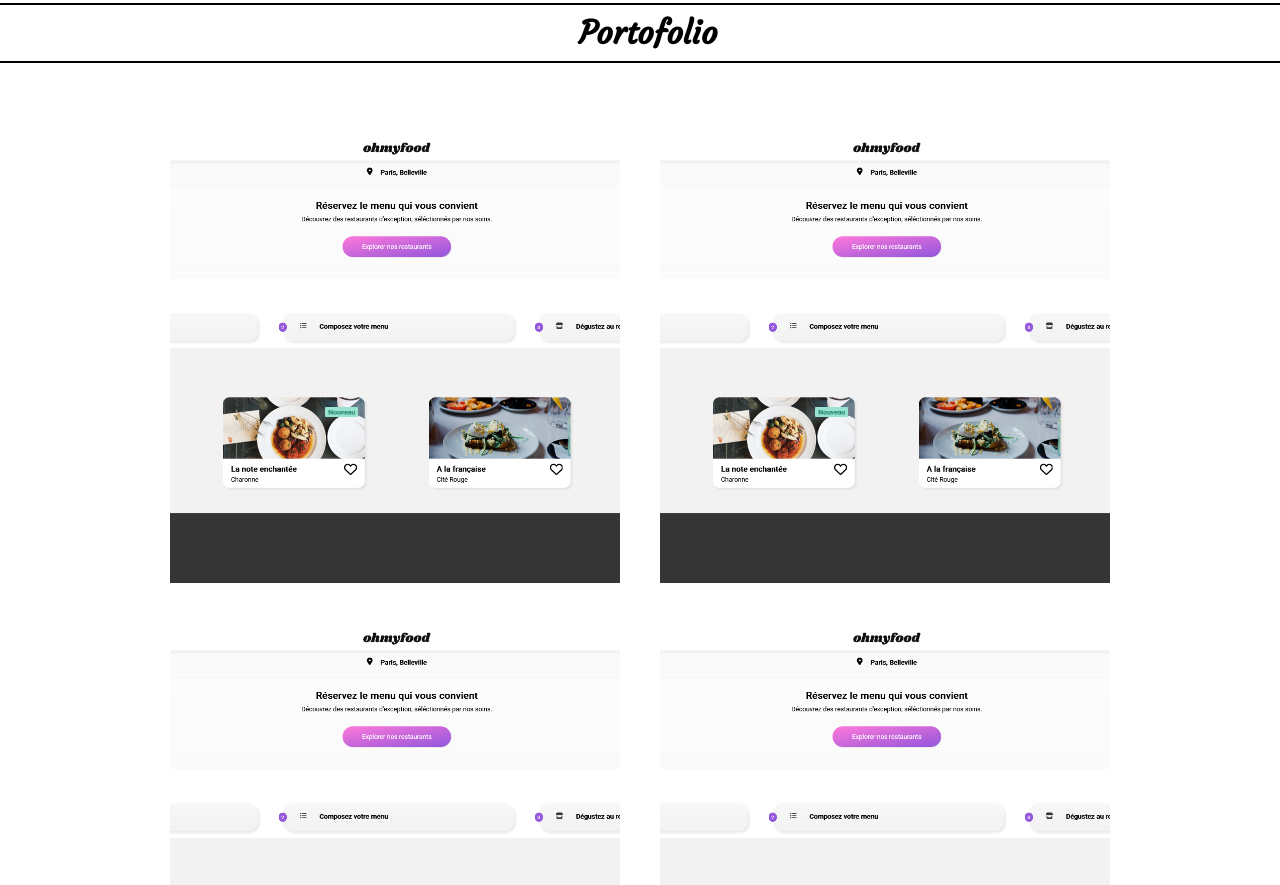
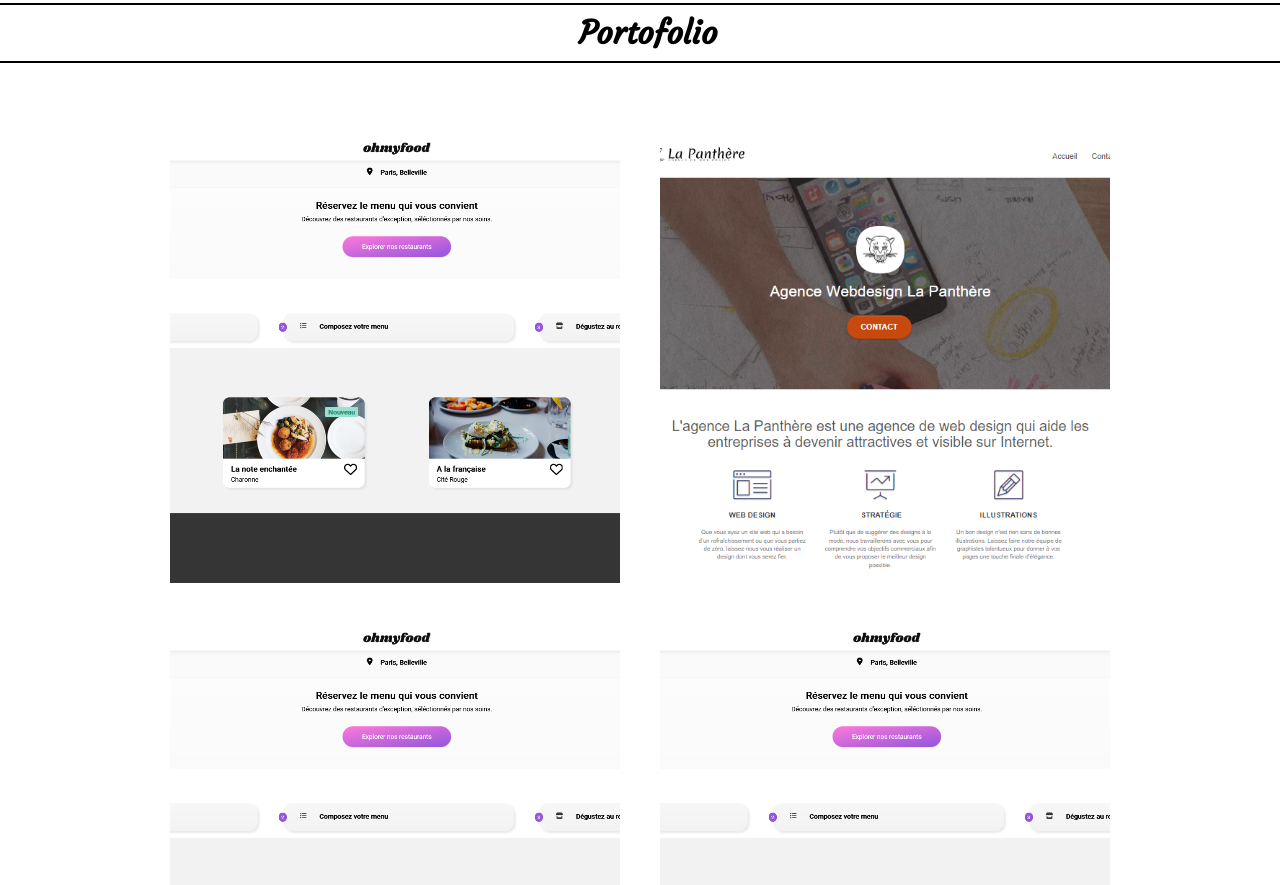
Before and after one commit to M0rgan52/wedev, a React (Create React App) app: page / in a window 1280 px wide. Shown: the part 1500-2385 px from the top of the page. Built offline with nearby package versions, Linux system fonts and the light colour scheme.

Commit message:
commit -m "PORTOFOLIO - Ajout photo et description box la panthère"

```diff
--- a/src/components/Portofolio.js
+++ b/src/components/Portofolio.js
@@ -1,7 +1,8 @@
 import "../styles/Portofolio.css";
 import { FontAwesomeIcon } from "@fortawesome/react-fontawesome";
-import { faHtml5, faCss3 } from "@fortawesome/free-brands-svg-icons";
+import { faHtml5, faCss3, faJs } from "@fortawesome/free-brands-svg-icons";
 import ImgOMFood from "../assets/omfood_portofolio.PNG";
+import ImgLapanthere from "../assets/lapanthere_portofolio.png";
 
 function Portofolio() {
   return (
@@ -28,9 +29,16 @@
 
         <a href={undefined} className="link_portofolio">
           <figure>
+          <article className="text_portofolio">
+              <h3>Agence La Panthère</h3>
+              <p>Site d'une agence Web design</p>
+              <FontAwesomeIcon icon={faHtml5} className="icon_portofolio html5"/>
+              <FontAwesomeIcon icon={faCss3} className="icon_portofolio css3" />
+              <FontAwesomeIcon icon={faJs} className="icon_portofolio js" />
+            </article>
             <img
-              src={ImgOMFood}
-              alt="Illustration du site Oh My Food"
+              src={ImgLapanthere}
+              alt="Illustration du site Agence la Panthère"
               className="img_portofolio"
             />
           </figure>
--- a/src/styles/Portofolio.css
+++ b/src/styles/Portofolio.css
@@ -46,6 +46,7 @@
 
 .text_portofolio {
   position: absolute;
+  width: 350px;
   top: 100px;
   padding: 50px;
   color: white;
@@ -75,6 +76,10 @@
   color: #2C6780;
 }
 
+.js {
+  color: #EFD81D;
+}
+
 .img_portofolio {
   width: 450px;
   height: 450px;
```
Also changed, not shown: src/assets/lapanthere_portofolio.png (added).
